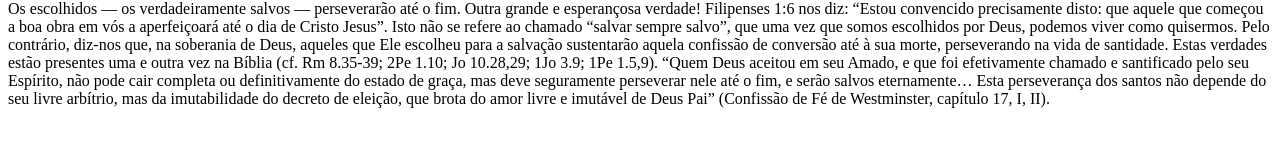
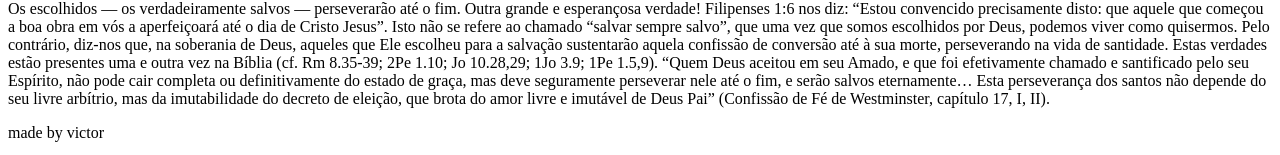
Before and after one commit to victorhcunha/cincopontos, a plain HTML site: page index.html in a window 1280 px wide. Shown: the part 918-1073 px from the top of the page. Before the commit the page ends 1042 px from the top, so only its background shows below. Drawn offline with Linux system fonts and the light colour scheme.

Commit message:
prettier

```diff
--- a/index.html
+++ b/index.html
@@ -13,6 +13,7 @@
 <p>Toda a humanidade foi afetada, danificada e distorcida pela entrada do pecado no mundo. Isso não significa que o homem seja tão ruim quanto poderia ser, mas que todos os aspectos de nossa vida são afetados pelo pecado, de modo que estamos mortos em nossas transgressões e pecados (Ef 2.5), e nós mesmos não podemos mudar a nossa situação (Cl 2.13).
 
     Os Cânones de Dort nos dizem: “Portanto, todos os homens são concebidos no pecado, e ao nascer como filhos da ira, incapazes de qualquer bem são ou salvífico, e inclinados ao mal, mortos em pecados e escravos do pecado; e eles não querem e nem podem voltar a Deus, nem corrigir sua natureza corrompida, e nem melhorá-la por si mesmos, sem a graça do Espírito Santo, que é aquele que regenera” (Cânone de Dort, capítulo 3-4, IIL).
+
 
     As doutrinas do pecado e a depravação total do homem são mais do que bem representadas em ambos os testamentos (cf. Is 53.6; 2 Cr 6.36; Rm 3.9-12; 1Jo 1.8,10; Mc 10.18; Mq 7.2-4; Jr 17.9; Mt 15.19; Gn 6.5, 8.21).
 </p>
@@ -42,4 +43,9 @@
     “Quem Deus aceitou em seu Amado, e que foi efetivamente chamado e santificado pelo seu Espírito, não pode cair completa ou definitivamente do estado de graça, mas deve seguramente perseverar nele até o fim, e serão salvos eternamente… Esta perseverança dos santos não depende do seu livre arbítrio, mas da imutabilidade do decreto de eleição, que brota do amor livre e imutável de Deus Pai” (Confissão de Fé de Westminster, capítulo 17, I, II).</p>
 <body>
 
+<footer>
+    <p>made by victor</p>
+</footer>
+
+
 </html>
```
